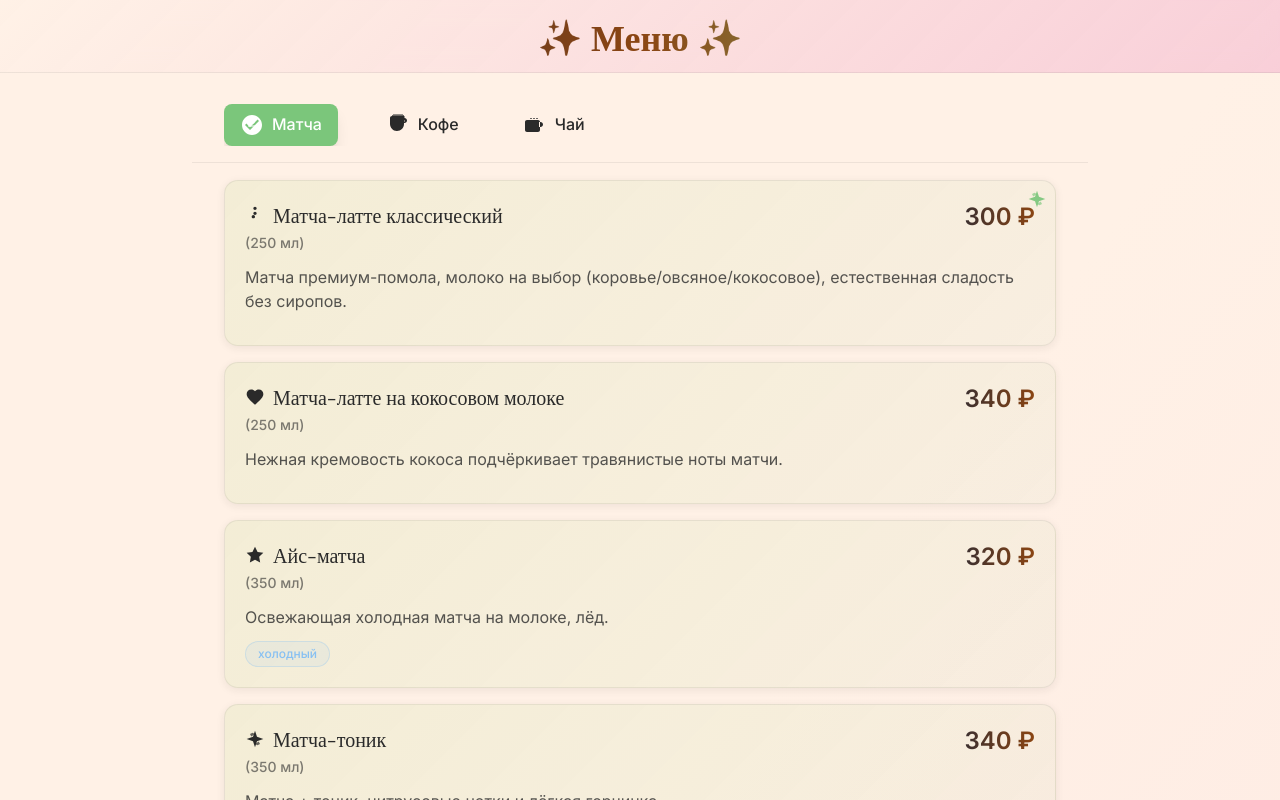
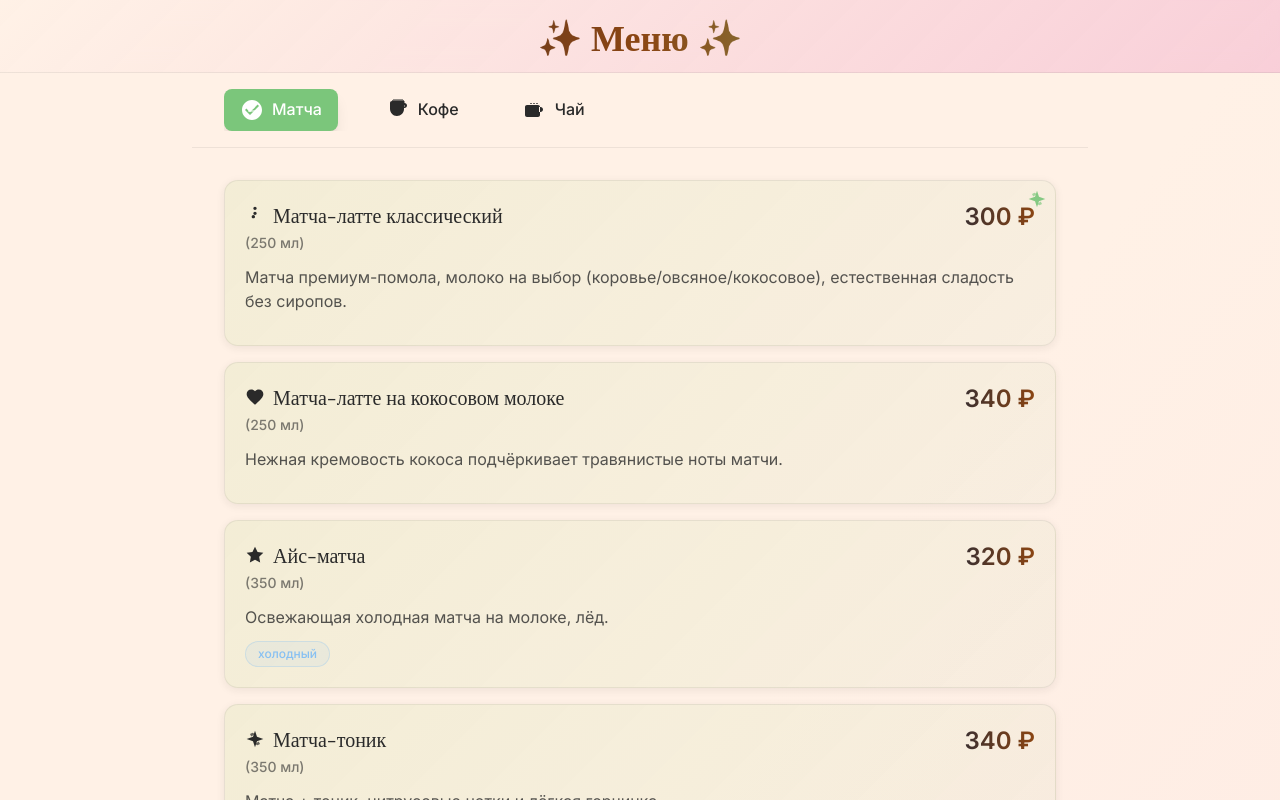
Before and after one commit to AlibekEph/NastiaNails, a Next.js app: page / in a window 1280 px wide. Shown: the top 800 px of the page. Built offline with nearby package versions, Linux system fonts and the light colour scheme.

Commit message:
fix bottom

```diff
--- a/app/page.tsx
+++ b/app/page.tsx
@@ -232,7 +232,7 @@ export default function MenuPage() {
       {/* Main Content */}
       <main className="max-w-4xl mx-auto px-4 sm:px-6 lg:px-8 pb-12">
         {/* Tabs Navigation */}
-        <div className="sticky top-[88px] z-40 bg-secondary/90 backdrop-blur-sm py-4 -mx-4 sm:-mx-6 lg:-mx-8 px-4 sm:px-6 lg:px-8 border-b border-text/[0.08]">
+        <div className="sticky top-[65px] z-40 bg-secondary/90 backdrop-blur-sm py-4 -mx-4 sm:-mx-6 lg:-mx-8 px-4 sm:px-6 lg:px-8 border-b border-text/[0.08]">
           <div className="flex space-x-8 overflow-x-auto">
             {menuData.map((category) => (
               <button
```
